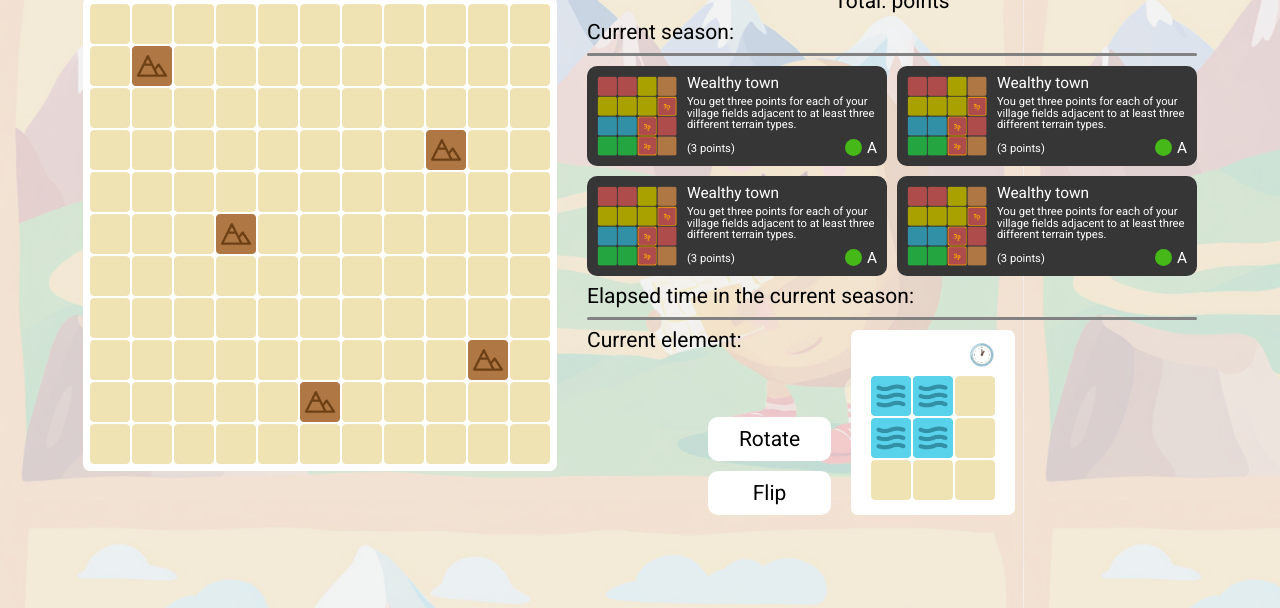
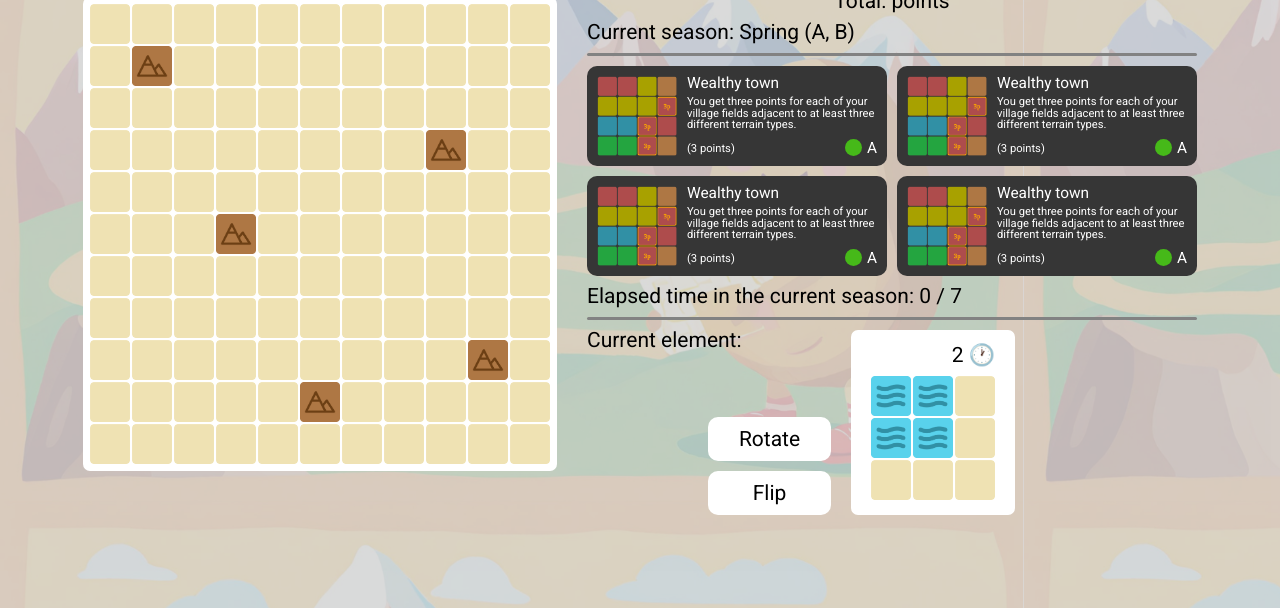
Before and after one commit to leedskiy/The-Mapmaker, a plain HTML site: page index.html in a window 1280 px wide. Shown: the part 192-800 px from the top of the page. Drawn offline with Linux system fonts and the light colour scheme.

Commit message:
add time realization

```diff
--- a/css/style.css
+++ b/css/style.css
@@ -190,7 +190,17 @@ body {
     }
 }
 
-/*------------------------background------------------------*/
+/*------------------------cover and background------------------------*/
+
+.cover {
+    position: absolute;
+    width: 100vw;
+    height: 100vh;
+    background-color: rgba(0, 0, 0, 0.1);
+    display: none;
+    z-index: -76;
+    display: block;
+}
 
 .background {
     width: 100%;
--- a/index.html
+++ b/index.html
@@ -15,6 +15,7 @@
 
 <body>
     <div class="wrapper">
+        <div class="cover"></div>
         <div class="background"></div>
 
         <div class="main">
@@ -200,7 +201,7 @@
 
                         <div class="section2__bottom">
                             <h3 class="section2__timeinfo">
-                                Elapsed time in the current season: <span class="timeinfo__time"></span>
+                                Elapsed time in the current season: <span class="timeinfo__time"></span> / 7
                             </h3>
                         </div>
                     </div>
--- a/js/controllers/displayController.js
+++ b/js/controllers/displayController.js
@@ -62,7 +62,7 @@ export const displayController = (() => {
         }
     }
 
-    function hideElementFromGrid(target) {
+    const hideElementFromGrid = (target) => {
         const row = parseInt(target.getAttribute('data-row'));
         const col = parseInt(target.getAttribute('data-col')) - 1;
         const currElem = gameController.getCurrElem();
@@ -78,6 +78,30 @@ export const displayController = (() => {
                 }
             }
         }
+    }
+
+    const updateTimeHtml = () => {
+        const currElem = gameController.getCurrElem();
+        const elemTimeValueHtml = document.querySelector('.time__value');
+        const timeinfoTimeHtml = document.querySelector('.timeinfo__time');
+        const seasoninfoSeasonHtml = document.querySelector('.seasoninfo__season');
+        const timeAndSeason = gameController.getTimeAndSeason();
+
+        elemTimeValueHtml.innerHTML = `${currElem.getTime()}`;
+        timeinfoTimeHtml.innerHTML = timeAndSeason.getCurrTime();
+
+        seasoninfoSeasonHtml.innerHTML =
+            timeAndSeason.getCurrSeason() === 1 ? "Spring (A, B)" :
+                timeAndSeason.getCurrSeason() === 2 ? "Summer (B, C)" :
+                    timeAndSeason.getCurrSeason() === 3 ? "Autumn (C D)" :
+                        timeAndSeason.getCurrSeason() === 4 ? "Winter (D, A)" :
+                            "End";
+    }
+
+    const updateHtml = () => {
+        updateHtmlGrid();
+        updateCurrElementHtml();
+        updateTimeHtml();
     }
 
     const addEventListeners = () => {
@@ -109,12 +133,12 @@ export const displayController = (() => {
 
         gridContainer.addEventListener('click', (e) => {
             if (grid.addElementToGrid(e.target)) {
+                gameController.updateCurrTime();
                 gameController.updateCurrElementToNext();
-                updateCurrElementHtml();
-                updateHtmlGrid();
+                updateHtml();
             }
         });
     }
 
-    return { updateHtmlGrid, updateCurrElementHtml, addEventListeners }
+    return { addEventListeners, updateHtml }
 })();
--- a/js/controllers/gameController.js
+++ b/js/controllers/gameController.js
@@ -2,11 +2,13 @@ import { GridClass } from "../grid/grid.js";
 import { Element } from "../element/element.js";
 import { elements } from "../data/elements.js";
 import { displayController } from "./displayController.js";
+import { TimeManager } from "../time and points/timeManager.js";
 
 export const gameController = (() => {
     let currElem;
     let index = 0;
     let grid = new GridClass();
+    let timeAndSeason = new TimeManager();
 
     const getCurrElem = () => {
         return currElem;
@@ -14,6 +16,10 @@ export const gameController = (() => {
 
     const getGrid = () => {
         return grid;
+    }
+
+    const getTimeAndSeason = () => {
+        return timeAndSeason;
     }
 
     const randomizeArray = (array) => {
@@ -37,13 +43,17 @@ export const gameController = (() => {
         ++index;
     }
 
+    const updateCurrTime = () => {
+        console.log(currElem.getTime());
+        timeAndSeason.adjustCurrTime(currElem.getTime());
+    }
+
     const startGame = () => {
         randomizeArray(elements);
         updateCurrElementToNext();
-        displayController.updateHtmlGrid();
-        displayController.updateCurrElementHtml();
+        displayController.updateHtml();
         displayController.addEventListeners();
     }
 
-    return { getCurrElem, getGrid, updateCurrElementToNext, startGame }
+    return { getCurrElem, getGrid, getTimeAndSeason, updateCurrElementToNext, updateCurrTime, startGame }
 })();
--- /dev/null
+++ b/js/time and points/timeManager.js
@@ -0,0 +1,30 @@
+export class TimeManager {
+    #currTime;
+    #currSeason;
+
+    constructor() {
+        this.#currTime = 0;
+        this.#currSeason = 1;
+    }
+
+    getCurrTime() {
+        return this.#currTime;
+    }
+
+    adjustCurrTime(time) {
+        if (this.#currTime + time >= 7) {
+            if (this.#currSeason + 1 <= 4) {
+                this.#currSeason += 1;
+            }
+
+            this.#currTime = 0;
+        }
+        else {
+            this.#currTime += time;
+        }
+    }
+
+    getCurrSeason() {
+        return this.#currSeason;
+    }
+}
```
